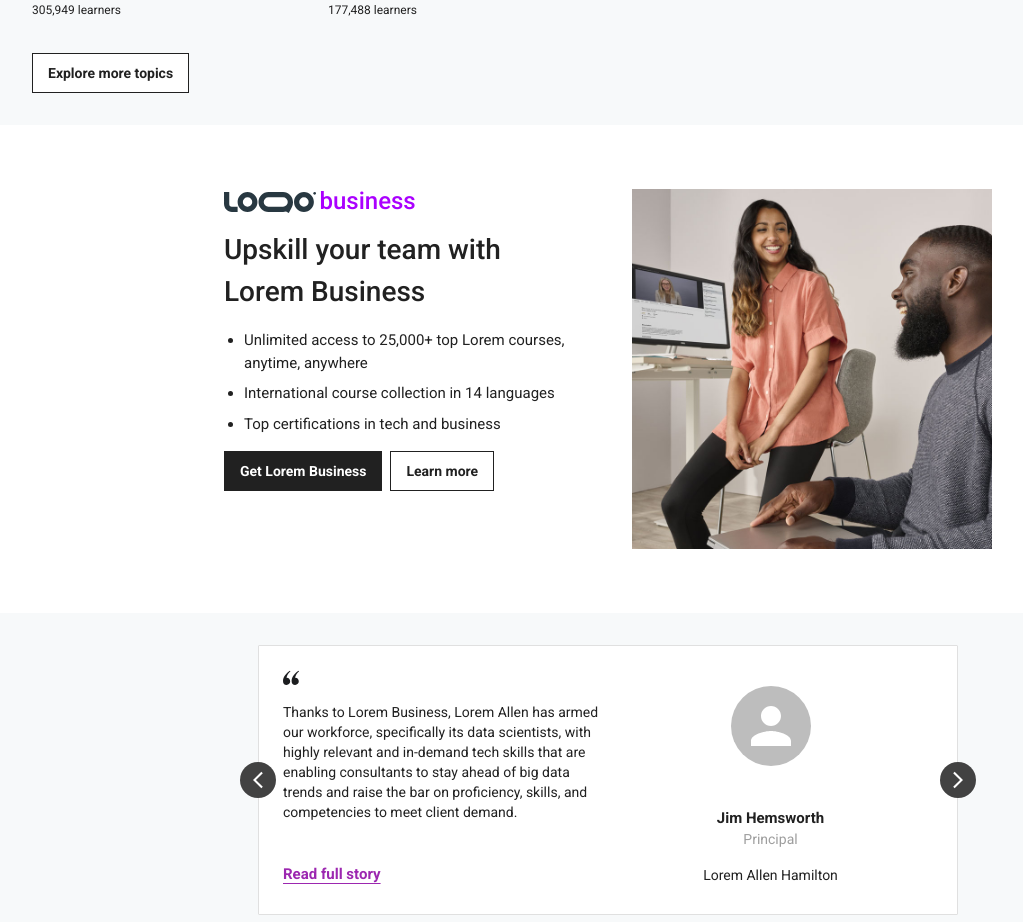
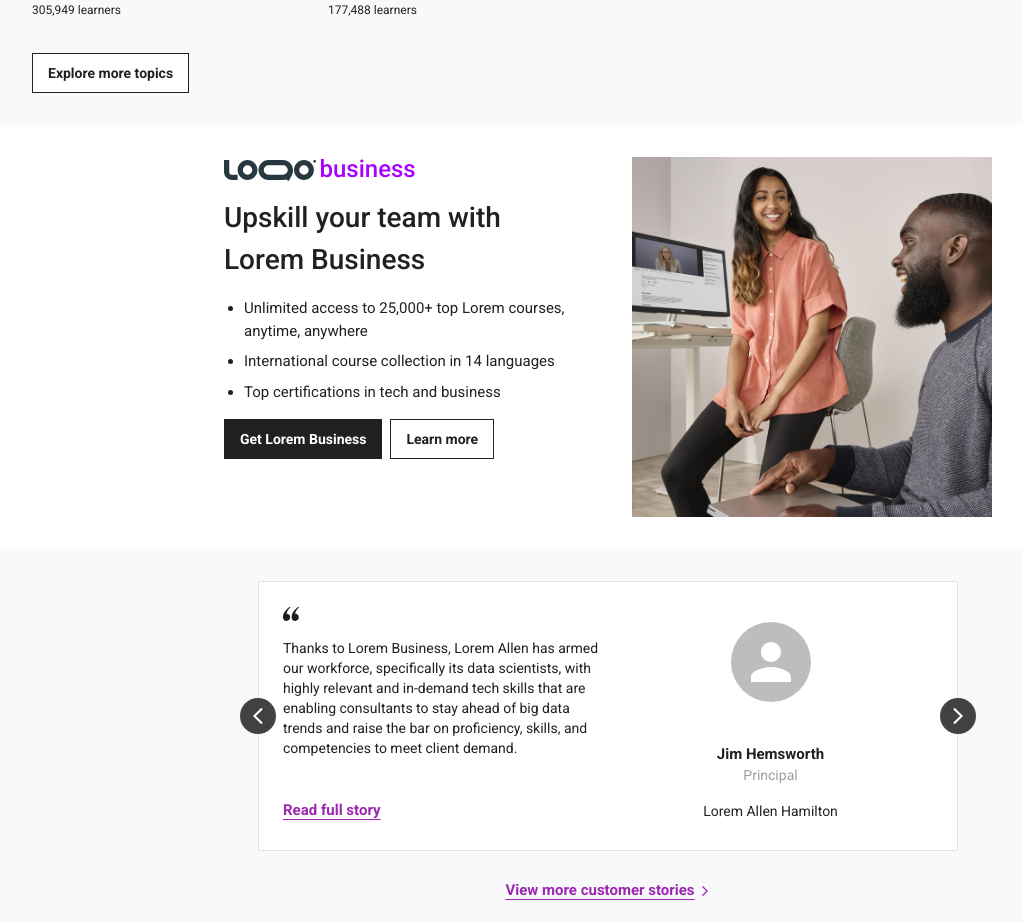
Before and after one commit to tuheli/video-course-platform, a React (Vite) app: page / in a window 1280 px wide. Shown: the part 3260-4182 px from the top of the page, without its empty margins (32-1055 px from the left). Built offline with nearby package versions, Linux system fonts and the light colour scheme.

Commit message:
Updated padding on upskill section

```diff
--- a/src/components/landing-page/LandingPage.tsx
+++ b/src/components/landing-page/LandingPage.tsx
@@ -62,7 +62,7 @@ const LandingPage = () => {
       </Box>
       <Box
         sx={{
-          py: 8,
+          py: 4,
         }}
       >
         <UpskillYourTeam />
```
